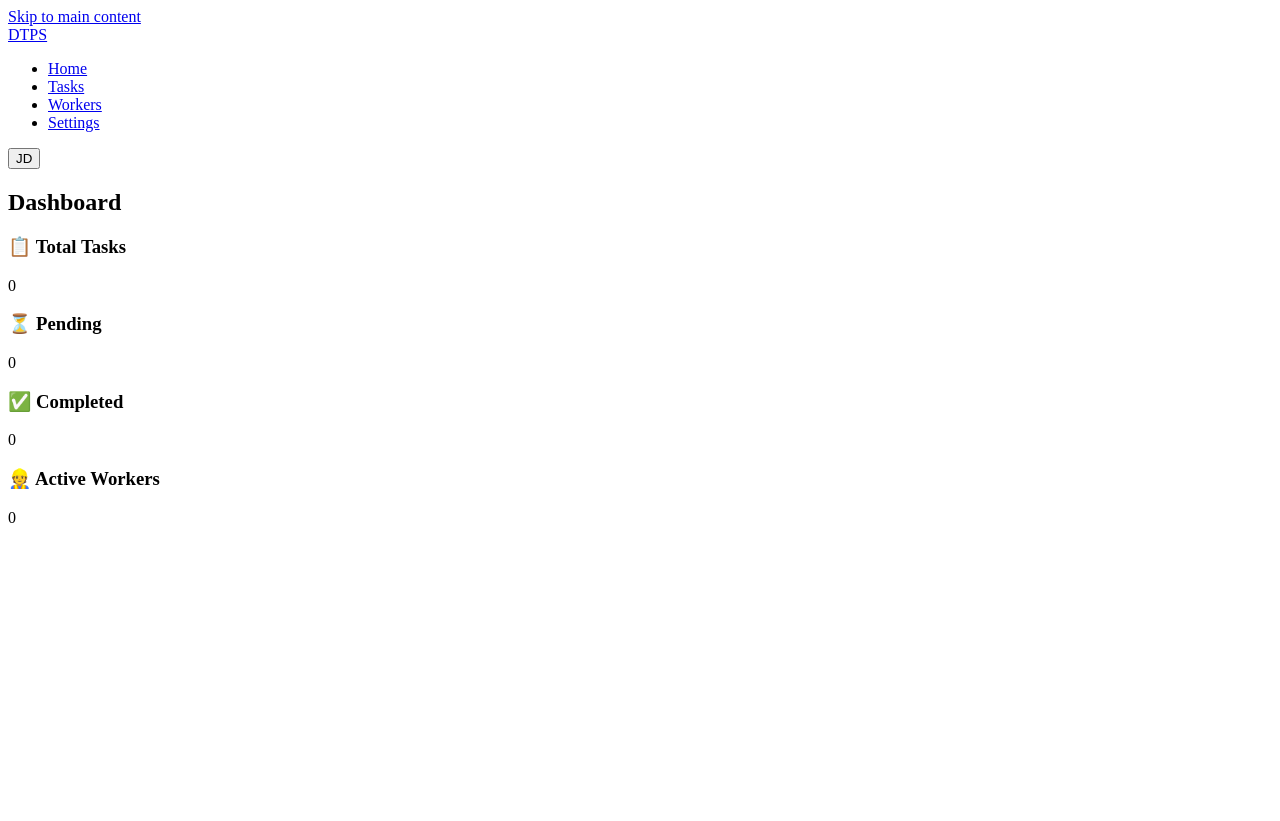
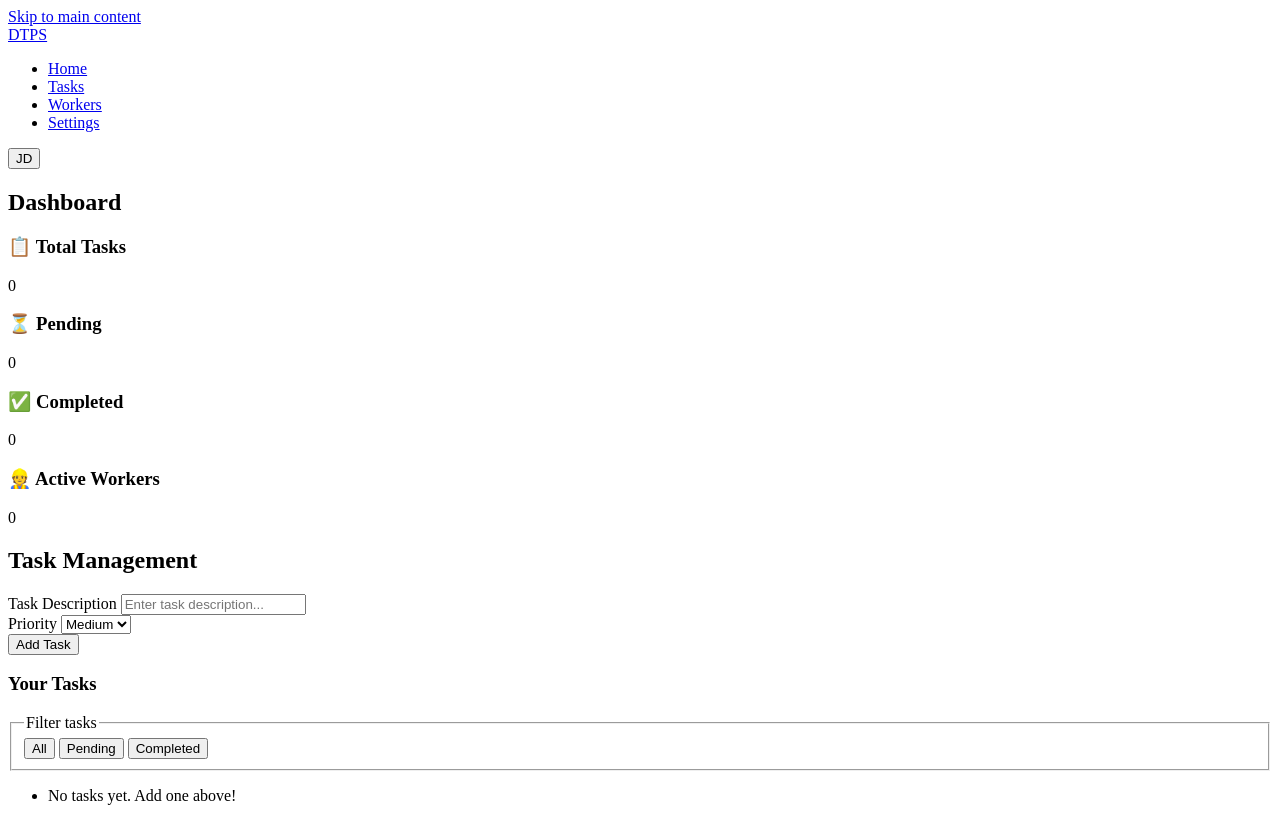
Before and after one commit to aryanraj135790-cmd/dtps, a plain HTML site: page index.html in a window 1280 px wide. Before the commit the page ends 800 px from the top, so only its background shows below. Drawn offline with Linux system fonts and the light colour scheme.

Commit message:
feat: Complete production-ready HTML architecture- Add semantic HTML5 with proper document structure - Implement header with accessible navigation - Add skip link for keyboard accessibility - Create dashboard with 4 stat cards (Total, Pending, Completed, Workers) - Build task management form with priority dropdown - Add filter buttons (All, Pending, Completed) with aria-controls - Structure task list with semantic <ul> and aria-live - Include proper ARIA labels, roles, and relationships - Add meta description for SEO optimization - Ensure full keyboard navigability - Use distinct emojis for visual differentiation Resolves: #1

```diff
--- a/index.html
+++ b/index.html
@@ -4,9 +4,12 @@
     <meta charset="UTF-8" />
     <meta name="viewport" content="width=device-width, initial-scale=1.0" />
     <title>DTPS - Distributed Task Processing System</title>
+    <meta
+      name="description"
+      content="A web-based interface for managing distributed tasks and workers."
+    />
   </head>
   <body>
-    <!-- Skip Link (Accessibility) -->
     <a href="#main-content" class="skip-link">Skip to main content</a>
 
     <header role="banner">
@@ -25,6 +28,7 @@
     <main id="main-content">
       <section aria-labelledby="dashboard-title">
         <h2 id="dashboard-title">Dashboard</h2>
+
         <div role="group" aria-label="System statistics" class="stats-grid">
           <article role="article" aria-labelledby="total-tasks-label">
             <h3 id="total-tasks-label">📋 Total Tasks</h3>
@@ -44,6 +48,62 @@
           </article>
         </div>
       </section>
+      <section aria-labelledby="tasks-title">
+        <h2 id="tasks-title">Task Management</h2>
+
+        <form id="taskForm" method="post" action="#">
+          <div>
+            <label for="taskInput">Task Description</label>
+            <input
+              type="text"
+              id="taskInput"
+              required
+              placeholder="Enter task description..."
+            />
+          </div>
+
+          <div>
+            <label for="taskPriority">Priority</label>
+            <select id="taskPriority" required>
+              <option value="low">Low</option>
+              <option value="medium" selected>Medium</option>
+              <option value="high">High</option>
+              <option value="critical">Critical</option>
+            </select>
+          </div>
+
+          <button type="submit">Add Task</button>
+        </form>
+
+        <div role="region" aria-labelledby="your-tasks-title">
+          <h3 id="your-tasks-title">Your Tasks</h3>
+
+          <fieldset aria-label="Filter tasks by status">
+            <legend class="sr-only">Filter tasks</legend>
+            <button
+              data-filter="all"
+              aria-current="page"
+              aria-controls="taskList"
+            >
+              All
+            </button>
+            <button data-filter="pending" aria-controls="taskList">
+              Pending
+            </button>
+            <button data-filter="completed" aria-controls="taskList">
+              Completed
+            </button>
+          </fieldset>
+
+          <ul
+            aria-labelledby="your-tasks-title"
+            id="taskList"
+            aria-live="polite"
+          >
+            <li id="empty-state-message">No tasks yet. Add one above!</li>
+          </ul>
+        </div>
+      </section>
     </main>
   </body>
 </html>
```
